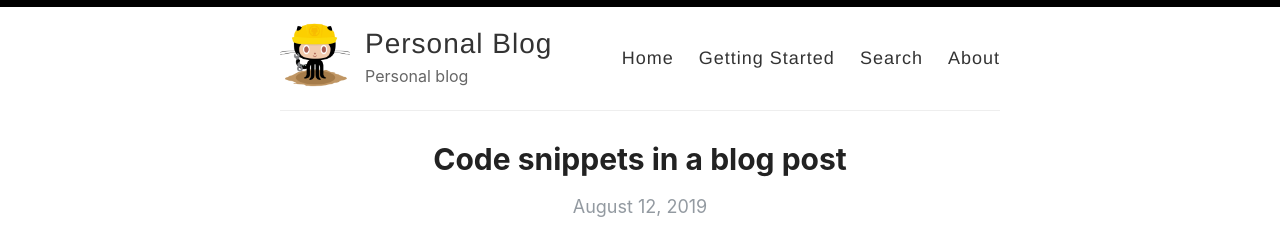
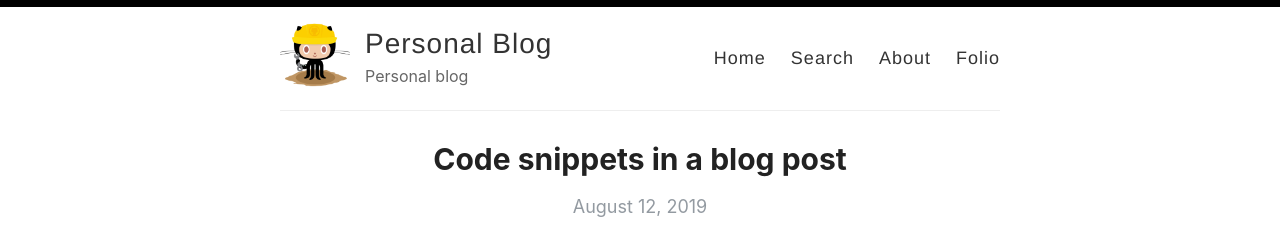
Before and after one commit to xyz-09/blog, a Jekyll site: the page built from index.html, in a window 1280 px wide. Shown: the top 241 px of the page. Built offline with Jekyll 4.4.1, drawn with Linux system fonts in a browser that asks for light colours; the list of posts is cut into pages by our own code.

Commit message:
folio link

```diff
--- a/_layouts/default.html
+++ b/_layouts/default.html
@@ -28,9 +28,9 @@
 
             <nav>
               <a href="{{ site.baseurl }}/">Home</a>
-              <a href="{{ site.baseurl }}/getting-started">Getting Started</a>
-              <a href="{{ site.baseurl }}/search">Search</a>
+               <a href="{{ site.baseurl }}/search">Search</a>
               <a href="{{ site.baseurl }}/about">About</a>
+              <a href="http://zuvpsndv.wirt08.biznes-host.pl/folio/">Folio</a>
             </nav>
           </header>
         </div>
```
